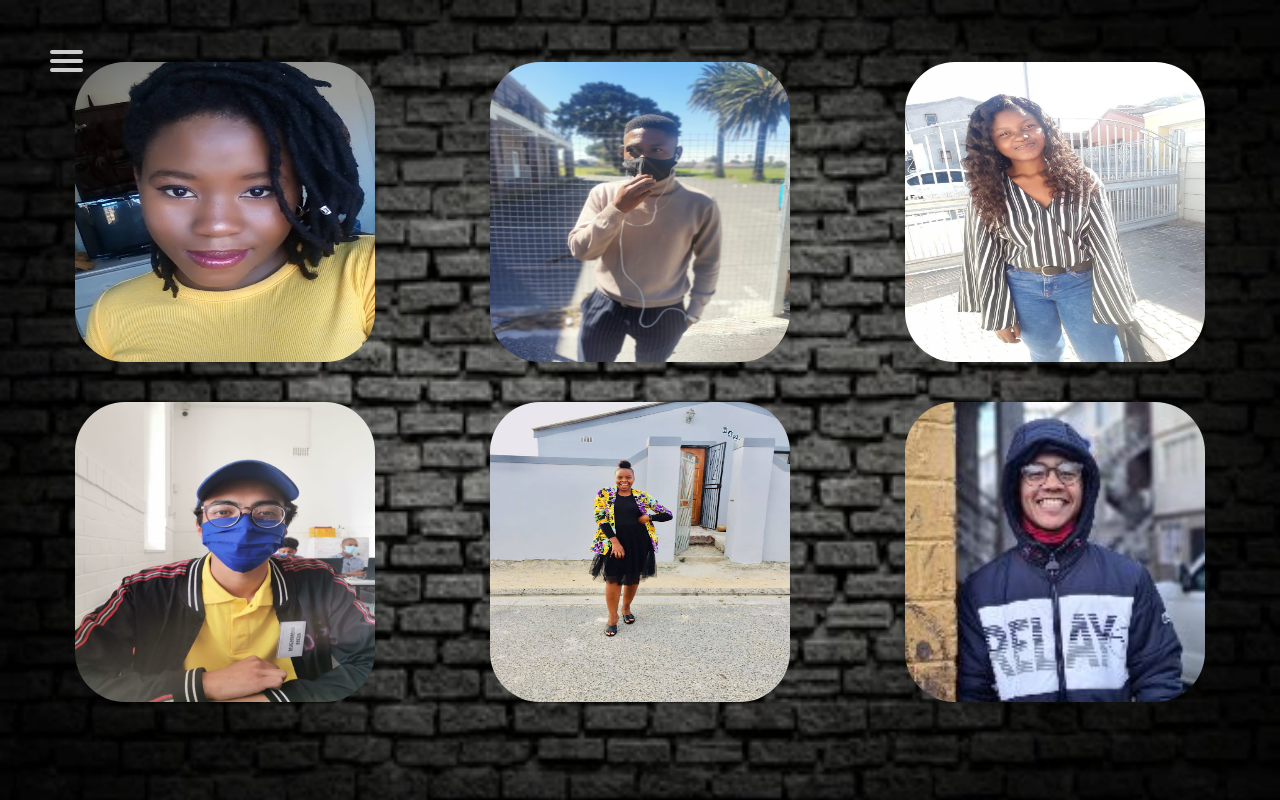
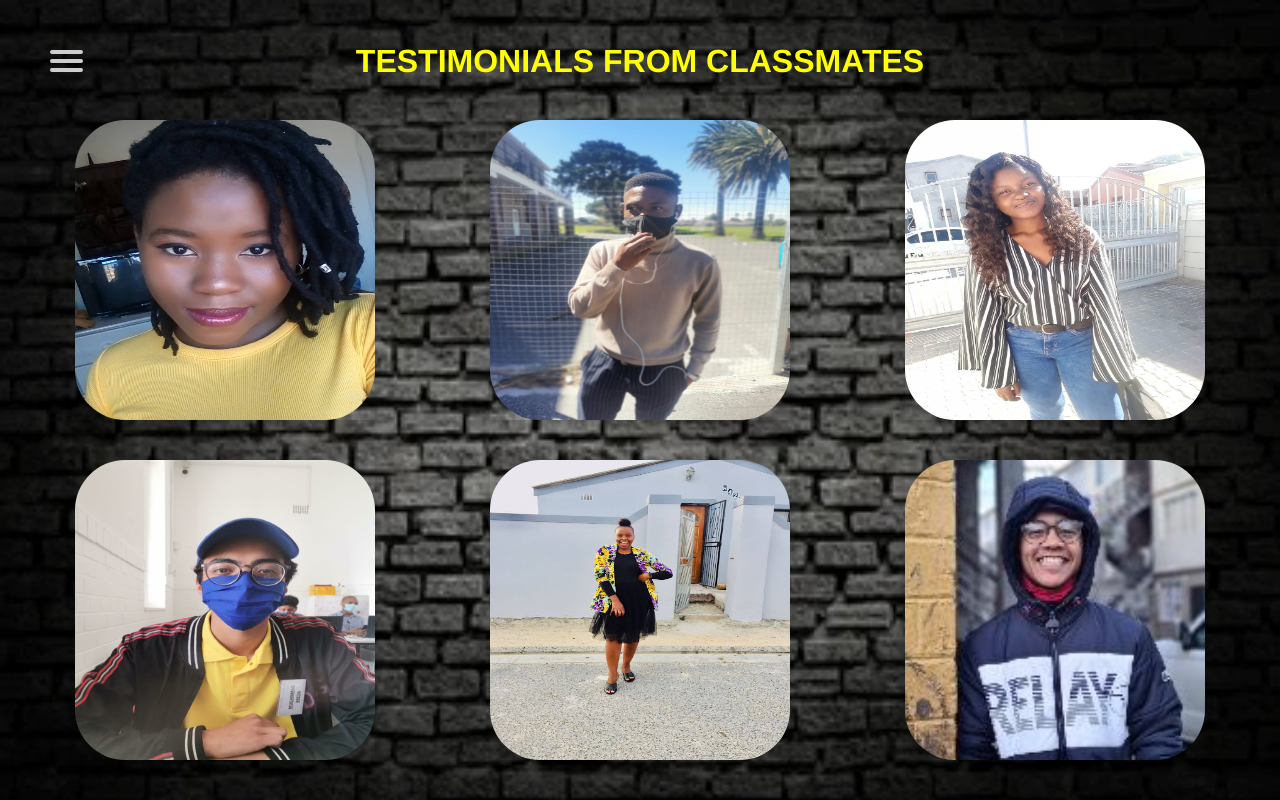
Before and after one commit to CebisaE/project, a plain HTML site: page testimonials.html in a window 1280 px wide. Shown: the top 800 px of the page. Drawn offline with Linux system fonts and the light colour scheme.

Commit message:
heading for testominials

```diff
--- a/testimonials.html
+++ b/testimonials.html
@@ -20,6 +20,7 @@
     </ul>
   </div>
 </nav>
+<h1>TESTIMONIALS FROM CLASSMATES</h1>
   <!-- my first card -->
  <div class="container">
     <div class="flip-card">
```
